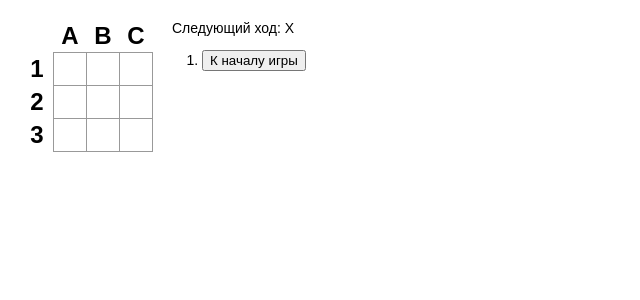
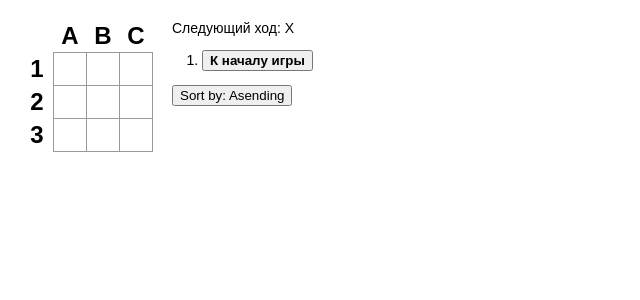
Before and after one commit to ShrewHools/react-tic-tac-toe, a React (Create React App) app: page / in a window 1280 px wide. Shown: the top 300 px of the page, without its empty margins (0-640 px from the left). Built offline with nearby package versions, Linux system fonts and the light colour scheme.

Commit message:
Add sort steps for game

```diff
--- a/src/index.js
+++ b/src/index.js
@@ -62,7 +62,8 @@ class Game extends React.Component {
 				cell: null
 			}],
 			stepNumber: 0,
-			xIsNext: true
+			xIsNext: true,
+			isDesc: false
 		}
 	}
 
@@ -88,6 +89,12 @@ class Game extends React.Component {
 		});
 	}
 
+	handleSort() {
+		this.setState({
+			isDesc: !this.state.isDesc
+		})
+	}
+
 	jumpTo(step) {
 		this.setState({
 			stepNumber: step,
@@ -100,13 +107,14 @@ class Game extends React.Component {
 		const current = history[this.state.stepNumber];
 		const winner = calculateWinner(current.squares);
 		const moves = history.map( (step, move) => {
-			debugger;
 			const desc = move ?
 				'Перейти к ходу(' + step.cell.column + step.cell.row +') #' + move :
 				'К началу игры';
 			return (
 				<li key={move}>
-					<button onClick={ () => this.jumpTo(move) }>{desc}</button>
+					<button onClick={ () => this.jumpTo(move) }>
+						{move == this.state.stepNumber ? <b>{desc}</b> : desc}
+					</button>
 				</li>
 			);
 		});
@@ -125,7 +133,10 @@ class Game extends React.Component {
 				</div>
 				<div className="game-info">
 					<div className="status">{status}</div>
-					<ol>{moves}</ol>
+					<ol>{this.state.isDesc ? moves.reverse() : moves}</ol>
+					<button onClick={ () => this.handleSort() }>
+						Sort by: {this.state.isDesc ? 'Descending' : 'Asending'}
+					</button>
 				</div>
 			</div>
 		);
```
